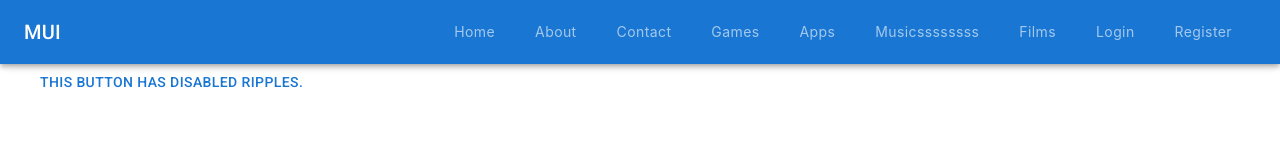
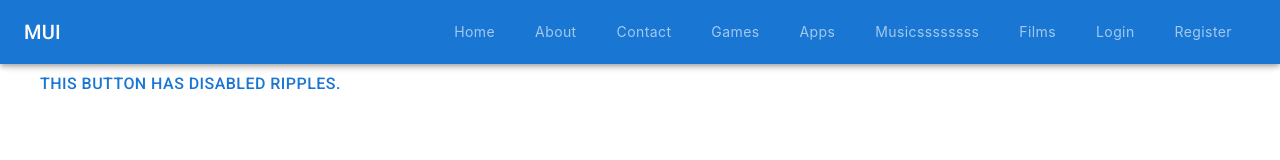
Before and after one commit to BijianWu/react-material-ui-playground, a React (Create React App) app: page /theme-provider-demo in a window 1280 px wide. Shown: the top 160 px of the page. Built offline with nearby package versions, Linux system fonts and the light colour scheme.

Commit message:
change the style of the button

```diff
--- a/src/pages/ThemeProviderDemo.js
+++ b/src/pages/ThemeProviderDemo.js
@@ -15,6 +15,15 @@ export default function ThemeProviderDemo() {
           disableRipple: true, // No more ripple, on the whole application 💣!
         },
       },
+      MuiButton: {
+        styleOverrides: { // change the style of the button
+          // Name of the slot
+          root: {
+            // Some CSS
+            fontSize: '1rem',
+          },
+        },
+      },
     },
   });
 
```
